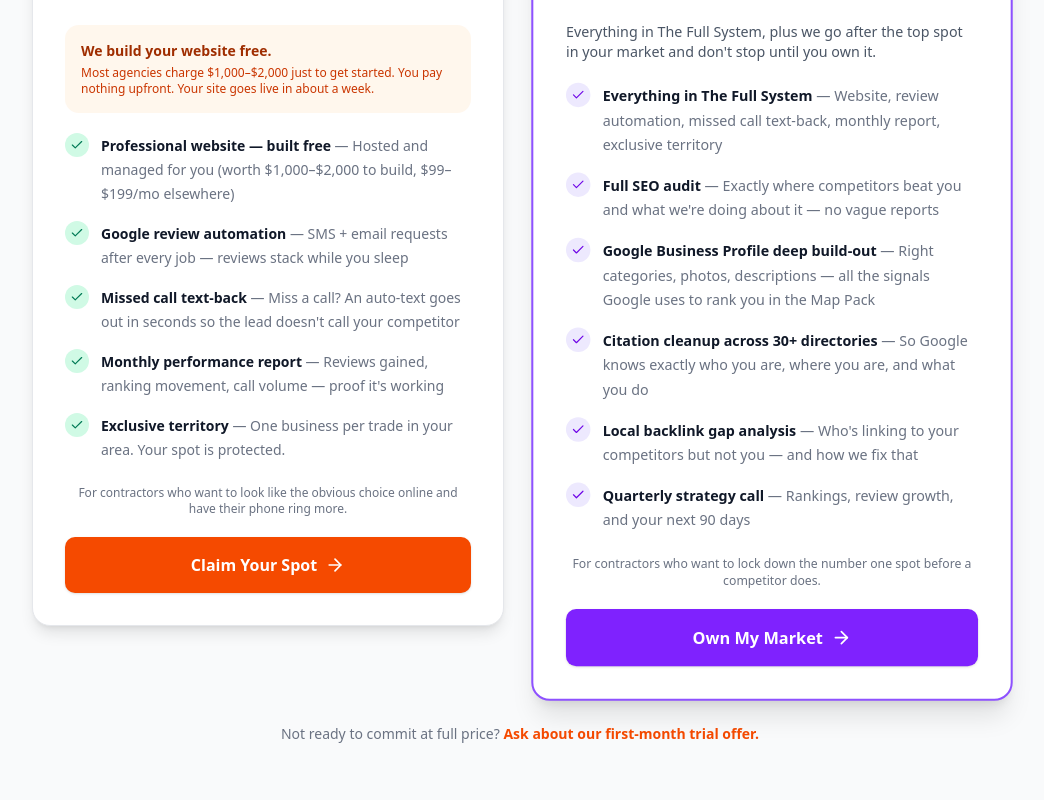
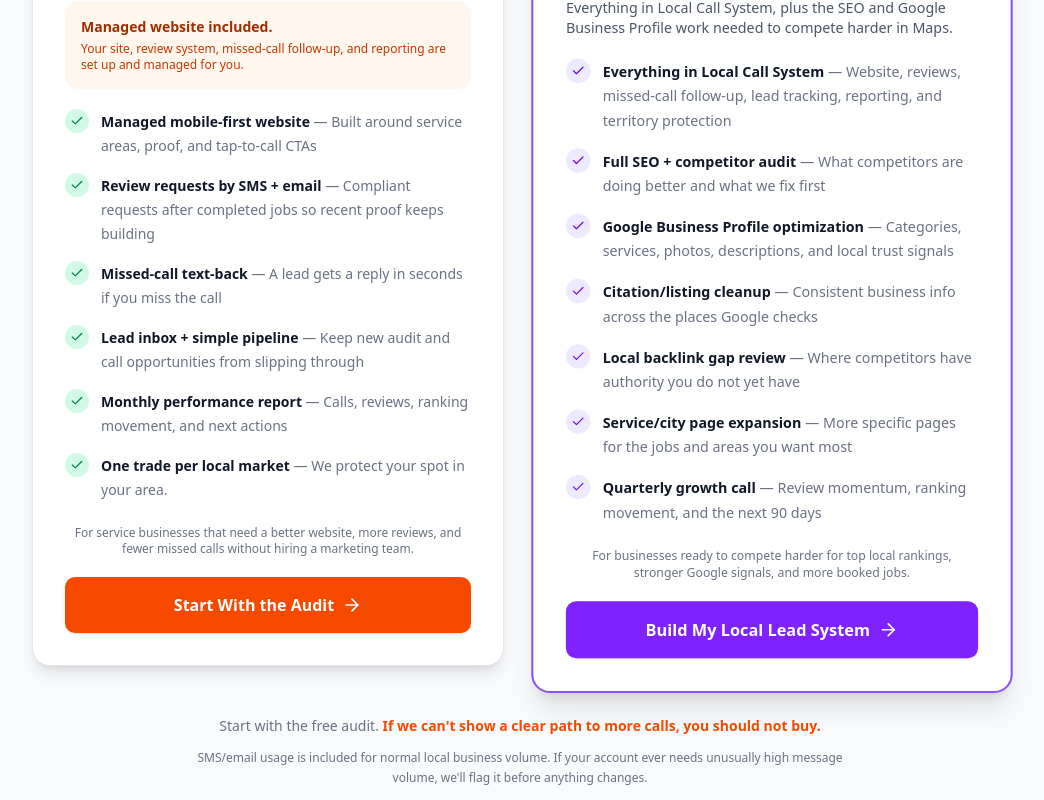
Before and after one commit to D1360tx/marketing_agency, a Next.js app: page /landing_opus in a window 1280 px wide. Shown: the part 5880-6680 px from the top of the page, without its empty margins (120-1164 px from the left). Built offline with nearby package versions, Linux system fonts and the light colour scheme.

Commit message:
Refine homepage offer pricing copy

```diff
--- a/src/app/landing_opus/page.tsx
+++ b/src/app/landing_opus/page.tsx
@@ -930,17 +930,17 @@ export default function LandingOpusPage() {
             {/* Intro */}
             <div className="mb-10 text-center">
               <p className="mx-auto max-w-2xl text-base text-gray-600">
-                Every plan includes a professionally built website at no extra charge. No setup fees. No long-term contracts. And when you sign up, we lock in your trade {areaIn} — we never take on a direct competitor in your market. The difference between the two plans is how aggressively you want to go after the top spot.
+                Every plan includes the website, review system, missed-call follow-up, and reporting. No setup fee. No long contract. Pick the level based on how aggressively you want to compete for calls {areaIn}.
               </p>
             </div>
 
             {/* Two-column cards */}
             <div className="grid gap-8 md:grid-cols-2 md:items-start">
 
-              {/* Plan 1 — The Full System */}
+              {/* Plan 1 — Local Call System */}
               <div className="overflow-hidden rounded-2xl border border-gray-200 bg-white shadow-lg">
                 <div className="border-b border-gray-200 bg-gray-900 px-6 py-8 text-center sm:px-10">
-                  <p className="text-sm font-semibold text-orange-400">The Full System</p>
+                  <p className="text-sm font-semibold text-orange-400">Local Call System</p>
                   <div className="mt-4 flex items-baseline justify-center gap-1">
                     <span className="text-5xl font-extrabold text-white">$399</span>
                     <span className="text-lg font-semibold text-gray-400">/mo</span>
@@ -949,16 +949,17 @@ export default function LandingOpusPage() {
                 </div>
                 <div className="p-6 sm:p-8">
                   <div className="mb-5 rounded-xl bg-orange-50 p-4">
-                    <p className="text-sm font-semibold text-orange-800">We build your website free.</p>
-                    <p className="mt-1 text-xs text-orange-700">Most agencies charge $1,000–$2,000 just to get started. You pay nothing upfront. Your site goes live in about a week.</p>
+                    <p className="text-sm font-semibold text-orange-800">Managed website included.</p>
+                    <p className="mt-1 text-xs text-orange-700">Your site, review system, missed-call follow-up, and reporting are set up and managed for you.</p>
                   </div>
                   <ul className="space-y-4">
                     {[
-                      { title: "Professional website — built free", desc: "Hosted and managed for you (worth $1,000–$2,000 to build, $99–$199/mo elsewhere)" },
-                      { title: "Google review automation", desc: "SMS + email requests after every job — reviews stack while you sleep" },
-                      { title: "Missed call text-back", desc: "Miss a call? An auto-text goes out in seconds so the lead doesn't call your competitor" },
-                      { title: "Monthly performance report", desc: "Reviews gained, ranking movement, call volume — proof it's working" },
-                      { title: "Exclusive territory", desc: `One business per trade ${areaIn}. Your spot is protected.` },
+                      { title: "Managed mobile-first website", desc: "Built around service areas, proof, and tap-to-call CTAs" },
+                      { title: "Review requests by SMS + email", desc: "Compliant requests after completed jobs so recent proof keeps building" },
+                      { title: "Missed-call text-back", desc: "A lead gets a reply in seconds if you miss the call" },
+                      { title: "Lead inbox + simple pipeline", desc: "Keep new audit and call opportunities from slipping through" },
+                      { title: "Monthly performance report", desc: "Calls, reviews, ranking movement, and next actions" },
+                      { title: "One trade per local market", desc: `We protect your spot ${areaIn}.` },
                     ].map((item, i) => (
                       <li key={i} className="flex gap-3">
                         <div className="flex h-6 w-6 shrink-0 items-center justify-center rounded-full bg-emerald-100">
@@ -971,18 +972,18 @@ export default function LandingOpusPage() {
                       </li>
                     ))}
                   </ul>
-                  <p className="mt-6 text-xs text-gray-500 text-center">For contractors who want to look like the obvious choice online and have their phone ring more.</p>
+                  <p className="mt-6 text-center text-xs text-gray-500">For service businesses that need a better website, more reviews, and fewer missed calls without hiring a marketing team.</p>
                   <a href="#get-started" className="mt-5 flex w-full items-center justify-center gap-2 rounded-lg bg-orange-600 py-4 text-base font-bold text-white shadow-sm transition hover:bg-orange-700">
-                    Claim Your Spot <ArrowRight className="h-5 w-5" />
+                    Start With the Audit <ArrowRight className="h-5 w-5" />
                   </a>
                 </div>
               </div>
 
-              {/* Plan 2 — Market Dominator */}
+              {/* Plan 2 — Map Pack Growth */}
               <div className="overflow-hidden rounded-2xl border-2 border-violet-500 bg-white shadow-xl md:scale-[1.02]">
                 <div className="border-b border-violet-800 bg-gray-900 px-6 py-8 text-center sm:px-10 relative">
                   <span className="absolute top-3 right-3 rounded-full bg-violet-500 px-3 py-1 text-xs font-bold text-white">Best Value</span>
-                  <p className="text-sm font-semibold text-violet-400">Market Dominator</p>
+                  <p className="text-sm font-semibold text-violet-400">Map Pack Growth</p>
                   <div className="mt-4 flex items-baseline justify-center gap-1">
                     <span className="text-5xl font-extrabold text-white">$697</span>
                     <span className="text-lg font-semibold text-gray-400">/mo</span>
@@ -990,15 +991,16 @@ export default function LandingOpusPage() {
                   <p className="mt-3 text-sm text-gray-400">No setup fee. No contract. Cancel anytime.</p>
                 </div>
                 <div className="p-6 sm:p-8">
-                  <p className="mb-5 text-sm text-gray-600">Everything in The Full System, plus we go after the top spot in your market and don&apos;t stop until you own it.</p>
+                  <p className="mb-5 text-sm text-gray-600">Everything in Local Call System, plus the SEO and Google Business Profile work needed to compete harder in Maps.</p>
                   <ul className="space-y-4">
                     {[
-                      { title: "Everything in The Full System", desc: "Website, review automation, missed call text-back, monthly report, exclusive territory" },
-                      { title: "Full SEO audit", desc: "Exactly where competitors beat you and what we're doing about it — no vague reports" },
-                      { title: "Google Business Profile deep build-out", desc: "Right categories, photos, descriptions — all the signals Google uses to rank you in the Map Pack" },
-                      { title: "Citation cleanup across 30+ directories", desc: "So Google knows exactly who you are, where you are, and what you do" },
-                      { title: "Local backlink gap analysis", desc: "Who's linking to your competitors but not you — and how we fix that" },
-                      { title: "Quarterly strategy call", desc: "Rankings, review growth, and your next 90 days" },
+                      { title: "Everything in Local Call System", desc: "Website, reviews, missed-call follow-up, lead tracking, reporting, and territory protection" },
+                      { title: "Full SEO + competitor audit", desc: "What competitors are doing better and what we fix first" },
+                      { title: "Google Business Profile optimization", desc: "Categories, services, photos, descriptions, and local trust signals" },
+                      { title: "Citation/listing cleanup", desc: "Consistent business info across the places Google checks" },
+                      { title: "Local backlink gap review", desc: "Where competitors have authority you do not yet have" },
+                      { title: "Service/city page expansion", desc: "More specific pages for the jobs and areas you want most" },
+                      { title: "Quarterly growth call", desc: "Review momentum, ranking movement, and the next 90 days" },
                     ].map((item, i) => (
                       <li key={i} className="flex gap-3">
                         <div className="flex h-6 w-6 shrink-0 items-center justify-center rounded-full bg-violet-100">
@@ -1011,9 +1013,9 @@ export default function LandingOpusPage() {
                       </li>
                     ))}
                   </ul>
-                  <p className="mt-6 text-xs text-gray-500 text-center">For contractors who want to lock down the number one spot before a competitor does.</p>
+                  <p className="mt-6 text-center text-xs text-gray-500">For businesses ready to compete harder for top local rankings, stronger Google signals, and more booked jobs.</p>
                   <a href="#get-started" className="mt-5 flex w-full items-center justify-center gap-2 rounded-lg bg-violet-600 py-4 text-base font-bold text-white shadow-sm transition hover:bg-violet-700">
-                    Own My Market <ArrowRight className="h-5 w-5" />
+                    Build My Local Lead System <ArrowRight className="h-5 w-5" />
                   </a>
                 </div>
               </div>
@@ -1022,8 +1024,11 @@ export default function LandingOpusPage() {
 
             {/* Trial nudge */}
             <p className="mt-8 text-center text-sm text-gray-500">
-              Not ready to commit at full price?{" "}
-              <a href="#get-started" className="font-semibold text-orange-600 hover:underline">Ask about our first-month trial offer.</a>
+              Start with the free audit.{" "}
+              <a href="#get-started" className="font-semibold text-orange-600 hover:underline">If we can&apos;t show a clear path to more calls, you should not buy.</a>
+            </p>
+            <p className="mx-auto mt-3 max-w-2xl text-center text-xs leading-relaxed text-gray-500">
+              SMS/email usage is included for normal local business volume. If your account ever needs unusually high message volume, we&apos;ll flag it before anything changes.
             </p>
           </div>
         </section>
```
